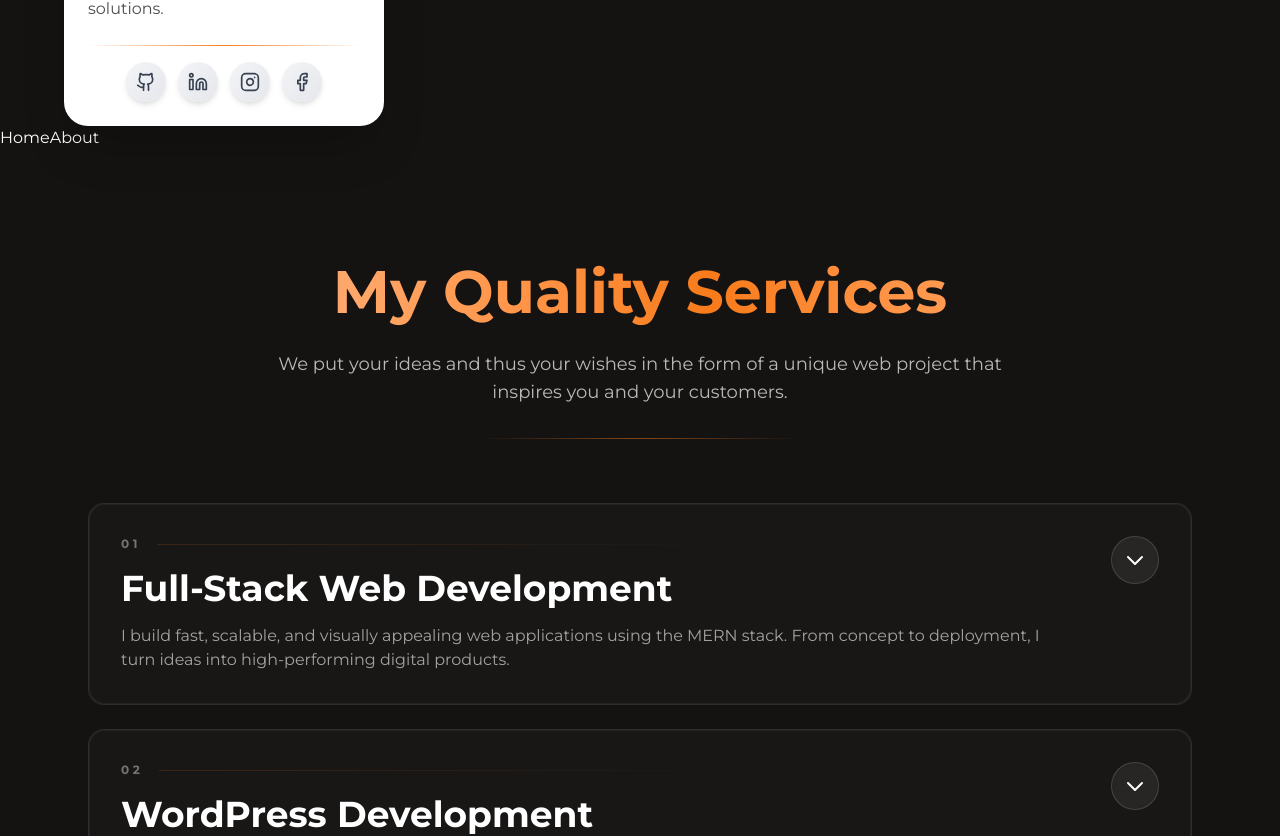
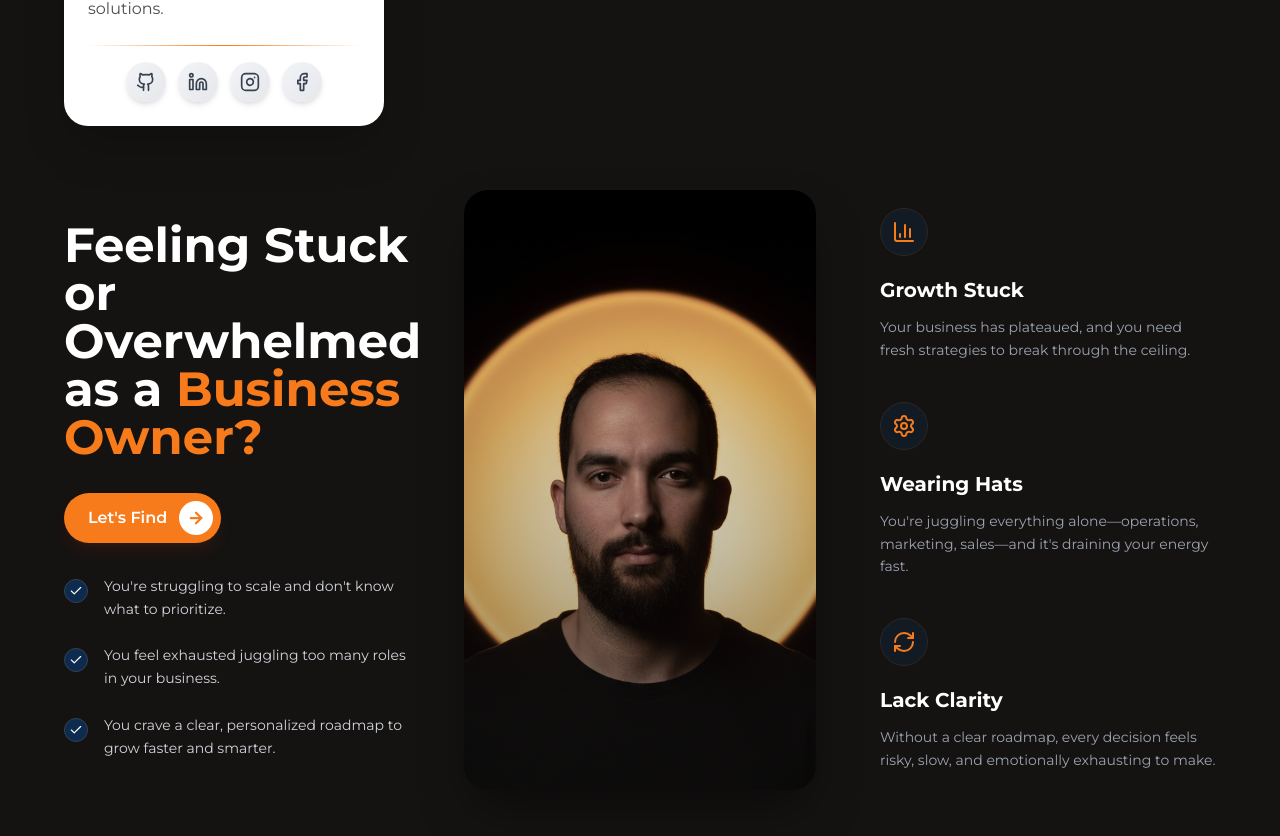
Before and after one commit to KamelMesbahi13/portfolio, a React (Vite) app: page / in a window 1280 px wide. Shown: the part 657-1493 px from the top of the page. Built offline with nearby package versions, Linux system fonts and the light colour scheme.

Commit message:
adding about us section

```diff
--- a/src/Components/Home/HomeAbout/HomeAbout.jsx
+++ b/src/Components/Home/HomeAbout/HomeAbout.jsx
@@ -1,5 +1,107 @@
+import MyPic from "../../../assets/mypictwo.png";
+
+import {
+  ArrowRight,
+  Check,
+  BarChart3,
+  Settings,
+  RefreshCw,
+} from "lucide-react";
+
+const paragraphs = [
+  {
+    id: 1,
+    content: "You're struggling to scale and don't know what to prioritize.",
+  },
+
+  {
+    id: 2,
+    content: "You feel exhausted juggling too many roles in your business.",
+  },
+
+  {
+    id: 3,
+    content:
+      "You crave a clear, personalized roadmap to grow faster and smarter.",
+  },
+];
+
 const HomeAbout = () => {
-  return <div>HomeAbout</div>;
+  return (
+    <section className="bg-[#151312] py-16 container w-full overflow-hidden">
+      <div className="mx-auto max-w-7xl">
+        <div className="grid items-center grid-cols-1 gap-12 lg:grid-cols-3">
+          <div className="space-y-8">
+            <h2 className="text-4xl font-bold leading-tight text-white lg:text-5xl">
+              Feeling Stuck or Overwhelmed as a{" "}
+              <span className="text-[#F87B1B]">Business Owner?</span>
+            </h2>
+
+            <button className="group bg-[#F87B1B] hover:bg-[#e06a10] transition-colors text-white font-semibold rounded-full pl-6 pr-2 py-2 flex items-center gap-3 shadow-lg shadow-orange-900/20">
+              <span>Let's Find</span>
+              <div className="bg-white text-[#F87B1B] rounded-full p-2 transition-transform group-hover:translate-x-1">
+                <ArrowRight size={18} strokeWidth={3} />
+              </div>
+            </button>
+
+            <ul className="mt-4 space-y-6">
+              {paragraphs.map((item, index) => (
+                <li key={index} className="flex items-start gap-4">
+                  <div className="mt-1 min-w-[24px] h-6 w-6 rounded-full bg-[#0C2B4E] flex items-center justify-center border border-gray-700">
+                    <Check size={14} className="text-white" />
+                  </div>
+                  <p className="text-sm leading-relaxed text-gray-300">
+                    {item.content}
+                  </p>
+                </li>
+              ))}
+            </ul>
+          </div>
+
+          <div className="relative h-full min-h-[400px] lg:min-h-[600px] w-full">
+            <img
+              src={MyPic}
+              alt="Business owner portrait"
+              className="absolute inset-0 w-full h-full object-cover rounded-3xl shadow-2xl shadow-black/50 grayscale-[20%] hover:grayscale-0 transition-all duration-500"
+            />
+            <div className="absolute inset-0 rounded-3xl bg-gradient-to-t from-[#151312]/40 to-transparent pointer-events-none"></div>
+          </div>
+
+          <div className="space-y-10 lg:pl-4">
+            <FeatureItem
+              icon={<BarChart3 className="text-[#F87B1B]" />}
+              title="Growth Stuck"
+              description="Your business has plateaued, and you need fresh strategies to break through the ceiling."
+            />
+
+            {/* Item 2 */}
+            <FeatureItem
+              icon={<Settings className="text-[#F87B1B]" />}
+              title="Wearing Hats"
+              description="You're juggling everything alone—operations, marketing, sales—and it's draining your energy fast."
+            />
+
+            {/* Item 3 */}
+            <FeatureItem
+              icon={<RefreshCw className="text-[#F87B1B]" />}
+              title="Lack Clarity"
+              description="Without a clear roadmap, every decision feels risky, slow, and emotionally exhausting to make."
+            />
+          </div>
+        </div>
+      </div>
+    </section>
+  );
 };
 
+const FeatureItem = ({ icon, title, description }) => (
+  <div className="flex flex-col gap-3 group">
+    <div className="w-12 h-12 rounded-full border border-[#2a2826] bg-[#0C2B4E]/30 flex items-center justify-center mb-2 group-hover:border-[#F87B1B] transition-colors duration-300">
+      {icon}
+    </div>
+    <h3 className="text-xl font-bold text-white">{title}</h3>
+    <p className="text-sm leading-relaxed text-gray-400">{description}</p>
+  </div>
+);
+
 export default HomeAbout;
```
